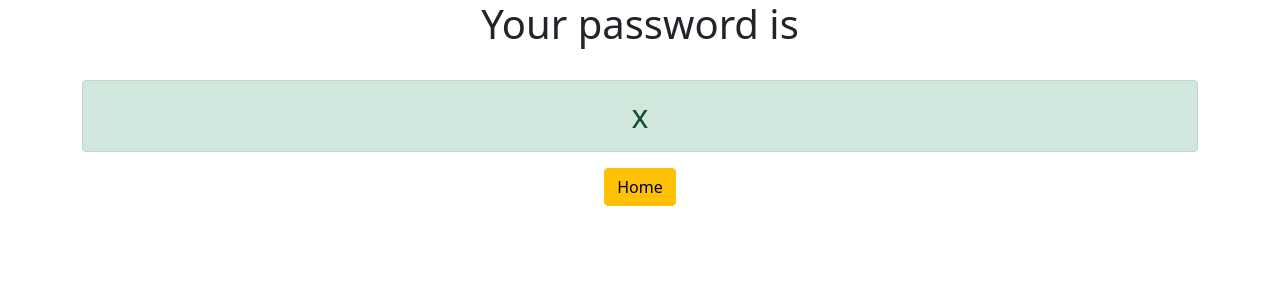
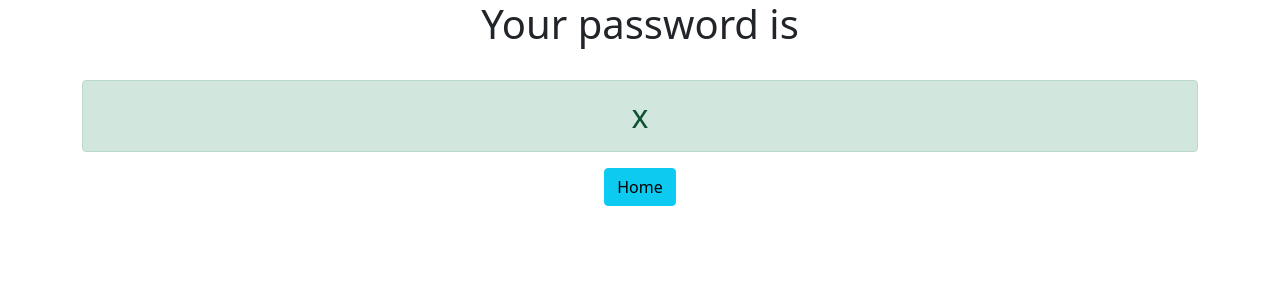
Before and after one commit to amir-singh/django3-pwd-generator, a Django app: template generator/templates/generator/password.html in a window 1280 px wide. Shown: the top 300 px of the page. Run offline with Django 3.2, Linux system fonts and the light colour scheme; the template is opened without the code that fills it: most values are stand-ins (such as "Sample title", 1, 10 or a date in 2020).

Commit message:
Changed home button into info

```diff
--- a/generator/templates/generator/password.html
+++ b/generator/templates/generator/password.html
@@ -4,6 +4,6 @@
 <h1>Your password is</h1>
 <br>
 <h2 class="alert alert-success">{{ passwordu }}</h2>
-<a href="{% url 'home1' %}" class="btn btn-warning">Home</a>
+<a href="{% url 'home1' %}" class="btn btn-info">Home</a>
 
 </div>
--- a/pwd_generator/settings.py
+++ b/pwd_generator/settings.py
@@ -20,7 +20,7 @@ BASE_DIR = Path(__file__).resolve().parent.parent
 # See https://docs.djangoproject.com/en/3.2/howto/deployment/checklist/
 
 # SECURITY WARNING: keep the secret key used in production secret!
-SECRET_KEY = 'django-insecure-k$p_jdi1$7*b6ygl4f&4j^4wkuvamve=ar001k7uf*=g@ssx7l'
+SECRET_KEY = 'django-insecure-k$p_jdi1$7*b6ygl4f&4j^amir4wkuvamve=ar001k7uf*=g@ssx7l'
 
 # SECURITY WARNING: don't run with debug turned on in production!
 DEBUG = True
```
